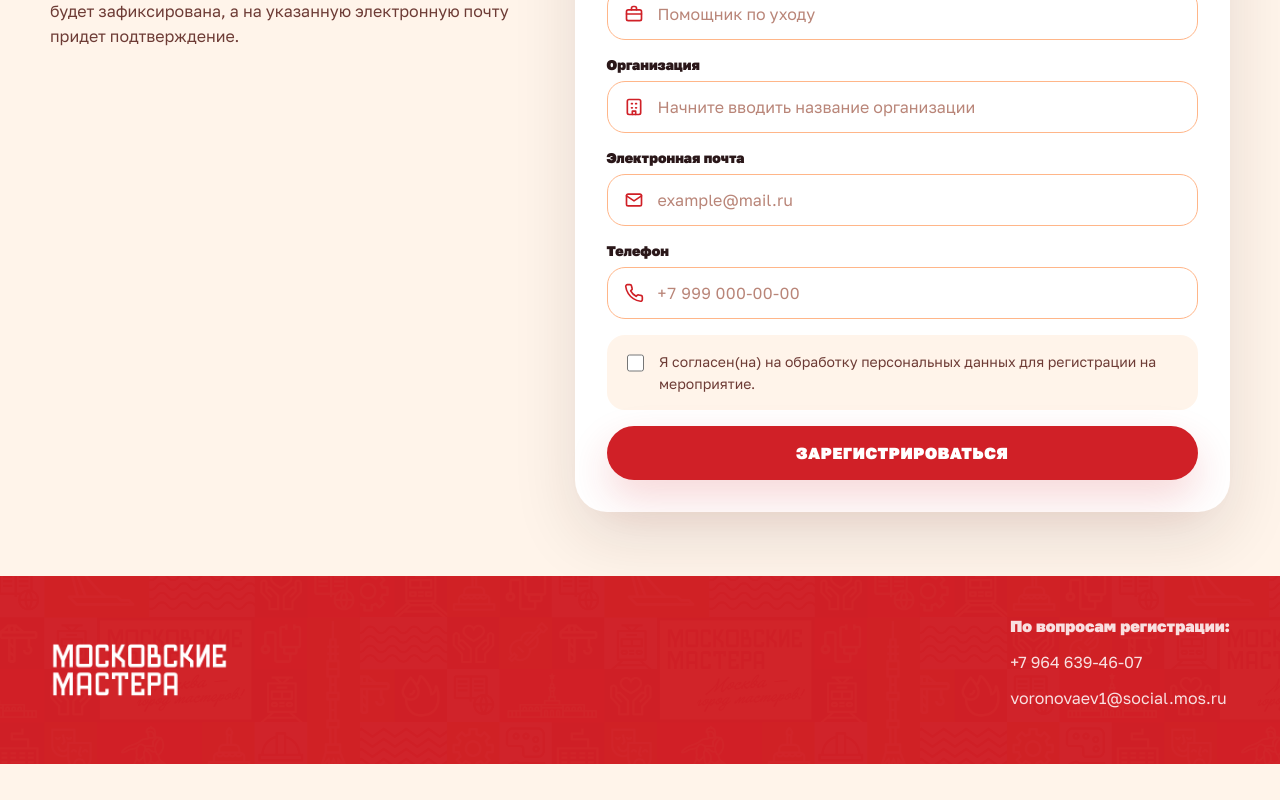
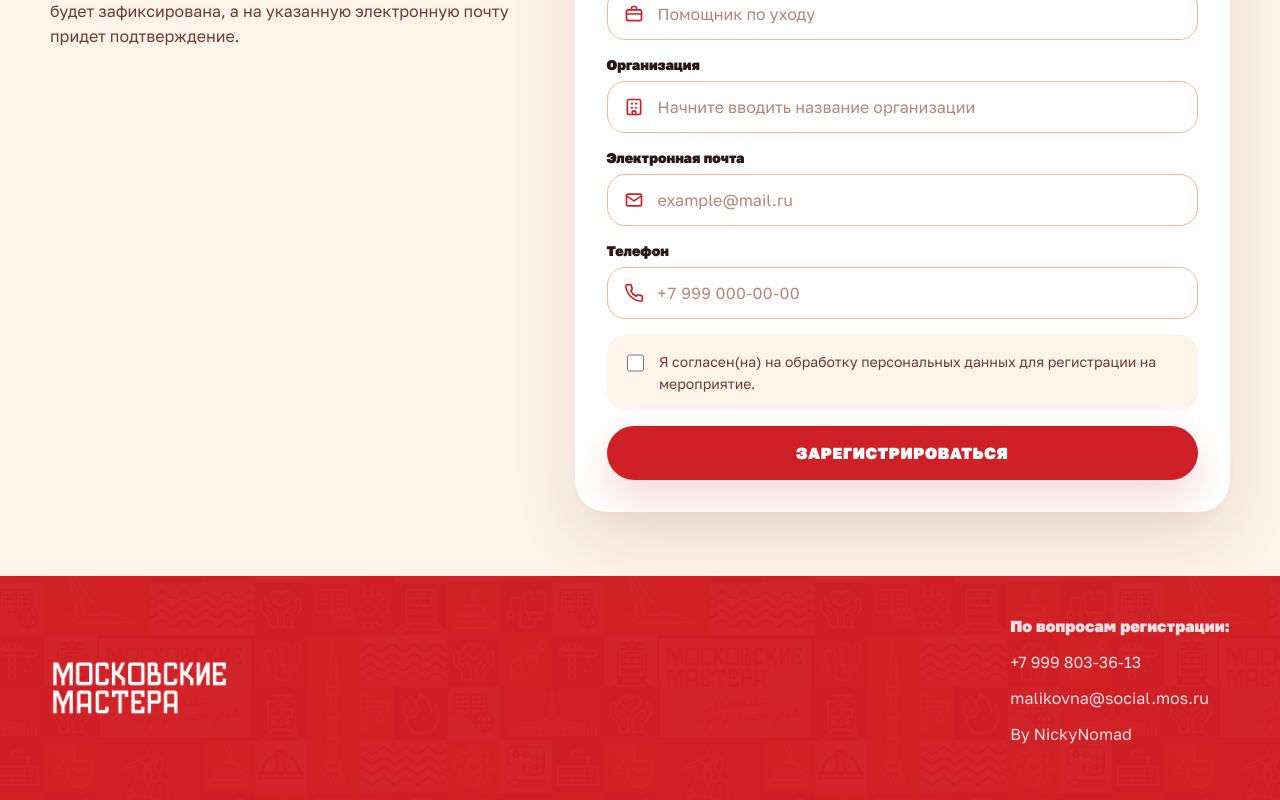
Before and after one commit to NickyNomad/poezd-zhizni-registration, a React (Vite) app: page / in a window 1280 px wide. Shown: the part 1727-2527 px from the top of the page. Before the commit the page ends 2491 px from the top, so only its background shows below. Built offline with nearby package versions, Linux system fonts and the light colour scheme.

Commit message:
Update app.jsx

```diff
--- a/src/App.jsx
+++ b/src/App.jsx
@@ -328,8 +328,9 @@ function Footer() {
         <img src={BRAND_ASSETS.logoWhite} alt="Московские мастера" className="footerLogo" />
         <div>
           <p className="footerTitle">По вопросам регистрации:</p>
-          <p>+7 964 639-46-07</p>
-		  <p>voronovaev1@social.mos.ru</p>
+          <p>+7 999 803-36-13</p>
+		  <p>malikovna@social.mos.ru</p>
+		  <p>By NickyNomad</p>
         </div>
       </div>
     </footer>
```
